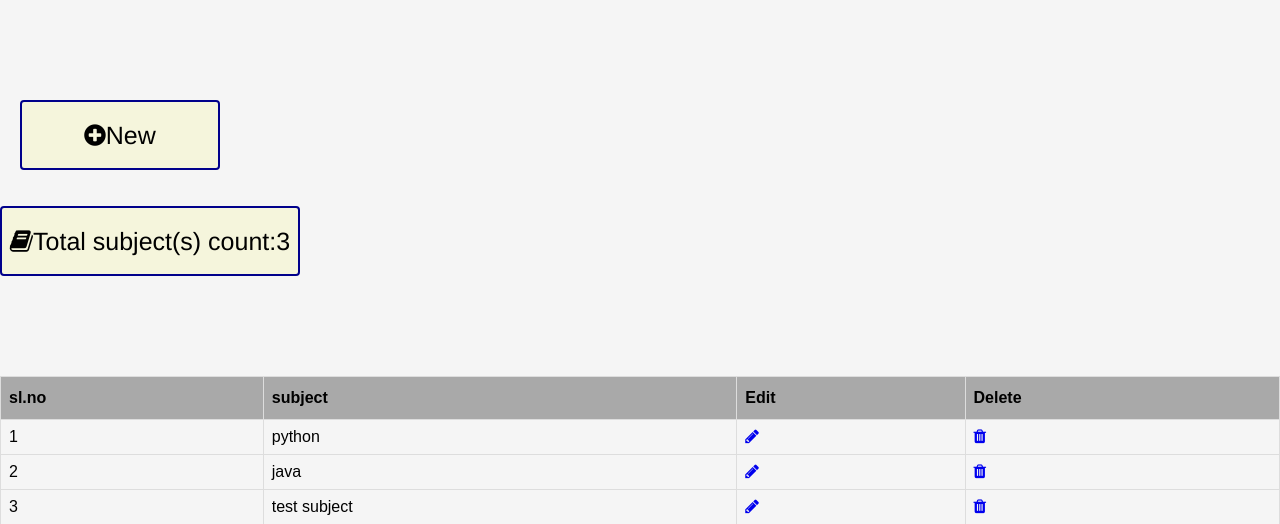
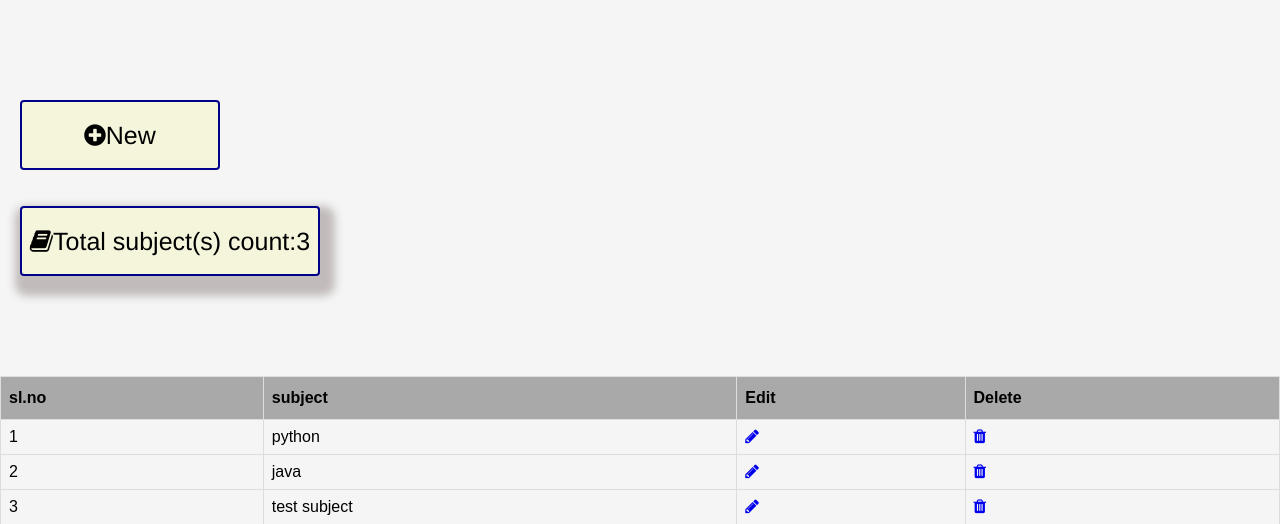
Before and after one commit to bandivamshikrishna/DjangoOnlineExam, a Django app: template templates/core/admindashboard.html in a window 1280 px wide. Shown: the part 64-588 px from the top of the page. Run offline with Django 3.2, Linux system fonts and the light colour scheme; the template is opened without the code that fills it, so the values that code supplies are empty.

Commit message:
admindashboard

```diff
--- a/templates/core/admindashboard.html
+++ b/templates/core/admindashboard.html
@@ -36,6 +36,7 @@ height:70px;
 border:2px solid darkblue;
 border-radius: 4px;}
 .subject{
+  margin-left:20px;
 background-color:beige;
 color:black;
 font-size: 25px;
@@ -43,7 +44,8 @@ font-family: 'Franklin Gothic Medium', 'Arial Narrow', Arial, sans-serif;
 width: 300px;
 height:70px;
 border:2px solid darkblue;
-border-radius:4px;}
+border-radius:4px;
+box-shadow: 5px 10px 8px 10px #c2bbbb;}
 #table {margin-top: 100px;
   font-family: Arial, Helvetica, sans-serif;
   border-collapse: collapse;
```
